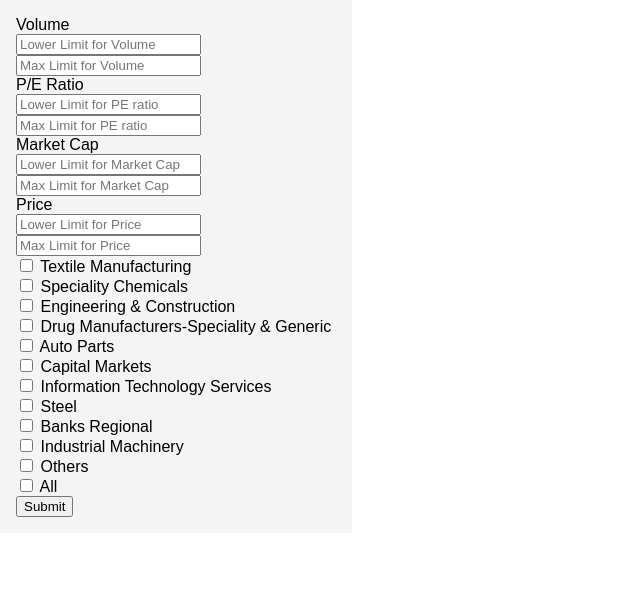
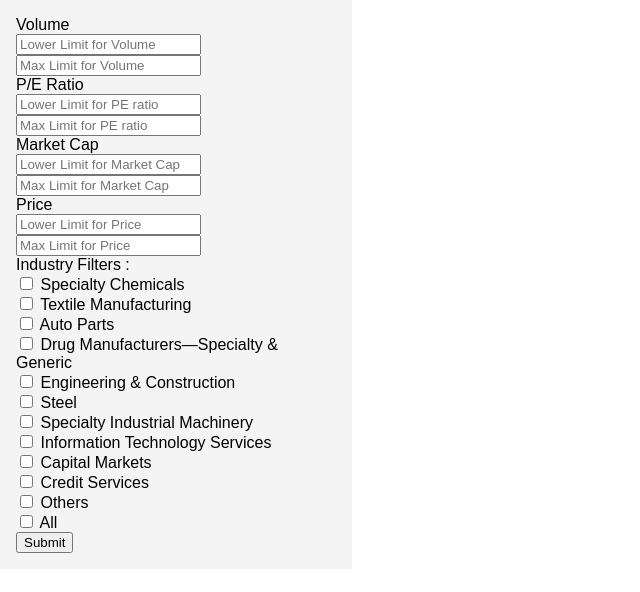
Before and after one commit to enigma-aaa/COP290_A1_Sub2, a Flask app: page /sort_page in a window 1280 px wide. Shown: the part 50-642 px from the top of the page, without its empty margins (0-640 px from the left). Run offline with Flask 3, Linux system fonts and the light colour scheme; parts of the project's set-up code (start-up, migrations or seed data) failed here and were passed over.

Commit message:
filtering backend complete

```diff
--- a/COP_290_Assignment1-main/app.py
+++ b/COP_290_Assignment1-main/app.py
@@ -23,7 +23,7 @@ all_stocks_df['new_col'] = np.where(all_stocks_df['industryKey'] != '' , all_sto
 all_stocks_df = all_stocks_df.drop(columns=['industryKey' , 'industry'])
 all_stocks_df = all_stocks_df.rename(columns={'new_col' : 'industryKey'})
 all_stocks_df = all_stocks_df[all_stocks_df.eq(0).sum(axis=1) <= 4]
-all_stocks_df['industryKey'].replace({'specialty-chemicals':'Specialty Chemicals' , 'auto-parts' : 'Auto Parts' , 'drug-manufacturers-specialty-generic':'Drug Manufacturers—Specialty & Generic' ,
+all_stocks_df['industryKey'] = all_stocks_df['industryKey'].replace({'specialty-chemicals':'Specialty Chemicals' , 'auto-parts' : 'Auto Parts' , 'drug-manufacturers-specialty-generic':'Drug Manufacturers—Specialty & Generic' ,
                                       'specialty-industrial-machinery':'Specialty Industrial Machinery' ,'steel' : 'Steel' ,'information-technology-services' :'Information Technology Services' ,
                                       'credit-services' :'Credit Services' ,'packaged-foods' :'Packaged Foods' , 'real-estate-development' :'Real Estate—Development' , 'agricultural-inputs' :'Agricultural Inputs' ,
                                         'furnishings-fixtures-appliances' :'Furnishings, Fixtures & Appliances' ,'textile-manufacturing' :'Textile Manufacturing' , 'asset-management' : 'Asset Management',
@@ -38,17 +38,17 @@ all_stocks_df['industryKey'].replace({'specialty-chemicals':'Specialty Chemicals
                                          'business-equipment-supplies':'Business Equipment & Supplies',  'specialty-business-services':'Specialty Business Services','communication-equipment':'Communication Equipment','medical-instruments-supplies':'Medical Instruments & Supplies' , 'medical-care-facilities':'Medical Care Facilities',
                                          'publishing':'Publishing','household-personal-products':'Household & Personal Products','oil-gas-refining-marketing':'Oil & Gas Refining & Marketing','footwear-accessories':'Footwear & Accessories','aerospace-defense':'Aerospace & Defense','utilities-independent-power-producers':'Utilities—Independent Power Producers',
                                          'utilities-regulated-gas':'Utilities—Regulated Gas','utilities-renewable':'Utilities—Renewable','utilities-regulated-electric':'Utilities—Regulated Electric','mortgage-finance':'Mortgage Finance','telecom-services':'Telecom Services','biotechnology':'Biotechnology','Tools & Accesories':'Tools & Accessories',
-                                         'beverages-wineries-distilleries':'Beverages—Wineries & Distilleries','beverages-brewers':'Beverages—Brewers'} , inplace=True)
+                                         'beverages-wineries-distilleries':'Beverages—Wineries & Distilleries','beverages-brewers':'Beverages—Brewers'})
 pd.set_option('display.max_rows',None)
-print(all_stocks_df['industryKey'].value_counts())
+# print(all_stocks_df['industryKey'].value_counts())
 pd.reset_option('display.max_rows')
 # print(all_stocks_df)
 loginErrorMsg = ""
 registerErrorMsg = ""
-
+allIndustriesList = all_stocks_df['industryKey'].unique().tolist()
 checked_filter_boxes = ['No' for i in range(0,12)]
 
-print('size' , all_stocks_df.shape)
+# print('size' , all_stocks_df.shape)
 # all_stocks_symbol_list = all_stocks_df['Symbol']
 initial = 1
 app = Flask(__name__)
@@ -86,7 +86,7 @@ filter_lims = {
     'price' : [0,inf]
 }
 
-Industries_filter = ['Textile Manufacturing' , 'Speciality Chemicals' , 'Engineering & Construction' , 'Drug Manufacturers-Speciality & Generic' , 'Auto Parts' , 'Capital Markets' , 'Information Technology Services' , 'Steel' , 'Banks Regional' , 'Industrial Machinery' , 'Others' , 'All']
+Industries_filter = ['Specialty Chemicals' , 'Textile Manufacturing' , 'Auto Parts' , 'Drug Manufacturers—Specialty & Generic' , 'Engineering & Construction' , 'Steel' , 'Specialty Industrial Machinery' , 'Information Technology Services' , 'Capital Markets' , 'Credit Services' , 'Others' , 'All']
 filtered_df = pd.DataFrame()
 curGraphSelection = {
     'SBIN':{
@@ -365,8 +365,8 @@ def dashboard():
         try:
             dataFrameDict = getStockDataFrameInfo()
         except e:
-            print("curGraphSelection is:")
-            print(curGraphSelection)
+            # print("curGraphSelection is:")
+            # print(curGraphSelection)
             raise e
         script1,div1 = drawCurGraphAndTable(dataFrameDict)
         padCurStockInfo(curStockInfo)
@@ -379,9 +379,9 @@ def dashboard():
         return redirect(url_for('index'))
 @app.route('/sort_page')
 def sort_page():
-    print('gonna render')
-    print(filtered_df)
-    print(*filtered_df_columns)
+    # print('gonna render')
+    # print(filtered_df)
+    # print(*filtered_df_columns)
     return render_template('sort.html' , stockList = stockList ,filtered_df = filtered_df ,
             filtered_df_columns = filtered_df_columns , checked_filter_boxes=checked_filter_boxes ,
             Industries_filter=Industries_filter )
@@ -468,8 +468,9 @@ def process_graph_options() :
 def process_mode_change() :
     global mode
     mode = request.form.get('graph-mode')
-    print("came here")
-    print(mode)
+    # print("came here")
+    # print(mode)
+
     return redirect(url_for('dashboard'))
 
 @app.route('/closeStock' , methods=['POST'])
@@ -479,8 +480,8 @@ def closeStock() :
     global stockList
     del curGraphSelection[to_close]
     stockList.remove(to_close)
-    print(*stockList)
-    print(to_close)
+    # print(*stockList)
+    # print(to_close)
     return redirect(url_for('dashboard'))
 # @app.route('/process_filters_market_cap' , methods=['POST'])
 # def process_filter() :
@@ -511,8 +512,8 @@ def process_filters() :
     m_lims = request.form.getlist('m_lim[]')
     list_check_status = request.form.getlist('checked_filter_boxes[]')
     list_check_status = [int(x) for x in list_check_status]
-    print('here')
-    print(*list_check_status)
+    # print('here')
+    # print(*list_check_status)
     for i in range(0,12) :
         if i in list_check_status :
             checked_filter_boxes[i] = 'yes'
@@ -546,22 +547,35 @@ def perform_filtering():
         (pd.to_numeric(all_stocks_df['trailingPE'], errors='coerce') <= filter_lims['pe_rat'][1])
     )
     filtered_df = all_stocks_df[condition]
-    if(checked_filter_boxes[11] == 'no') :
-            filtered_df = filtered_df.reset_index().rename(columns={'index':'Symbol'})
-            filtered_df = filtered_df.rename(columns={'marketCap':'Market Cap(in Cr)' , 'previousClose':'Prev. Close' , 'sector':'Sector' ,'open':'Open','dayLow':'Low','dayHigh' :'High' , 'currentPrice':'Price' , 'trailingPE' :'PE' ,'volume' :'Volume'})
+
+    filtered_df = filtered_df.reset_index().rename(columns={'index':'Symbol'})
+    filtered_df = filtered_df.rename(columns={'marketCap':'Market Cap(in Cr)' , 'previousClose':'Prev. Close' , 'sector':'Sector' ,'open':'Open','dayLow':'Low','dayHigh' :'High' , 'currentPrice':'Price' , 'trailingPE' :'PE' ,'volume' :'Volume'})
     # filtered_df['Market Cap(in Cr)'] = filtered_df['Market Cap(in Cr)']/100000000
     # filtered_df['Market Cap(in Cr)'] = filtered_df['Market Cap(in Cr)'].round(2)
     # print('Here I am ')
-
+    # for col in filtered_df :
+    #     print(col)
     filtered_df['PE'] = pd.to_numeric(filtered_df['PE'], errors='coerce')
     filtered_df['PE'] = filtered_df['PE'].round(2)
     filtered_df = filtered_df.rename(columns={'industryKey' : 'Industry'})
 
     colums_order = ['Symbol' , 'Industry' , 'Sector' , 'Prev. Close' , 'Open' , 'Low' , 'High' , 'Price' ,'Volume' , 'PE' , 'Market Cap(in Cr)']
     filtered_df = filtered_df[colums_order]
-    print(filtered_df['PE'])
+
+    # print(filtered_df['PE'])
     filtered_df_columns = filtered_df.columns
-    print('lessgo')
+    # print('lessgo')
+
+    checked_boxes_industry_list = []
+    if checked_filter_boxes[11] == 'no' :
+        for i in range(0,10) :
+            if checked_filter_boxes[i] == 'yes' :
+                checked_boxes_industry_list.append(Industries_filter[i])
+        if checked_filter_boxes[10] == 'yes' :
+            for x in allIndustriesList :
+                if not(x in Industries_filter) :
+                    checked_boxes_industry_list.append(x)
+        filtered_df = filtered_df[filtered_df['Industry'].isin(checked_boxes_industry_list)]
     return
 
 if __name__ == '__main__':
--- a/COP_290_Assignment1-main/stockInfoEff.py
+++ b/COP_290_Assignment1-main/stockInfoEff.py
@@ -4,7 +4,7 @@ import time
 from concurrent.futures import ThreadPoolExecutor
 df = pd.read_csv('./Data_folder/NSE_Stock_List.csv')
 symbols = df['Symbol']
-print("symbols are:",symbols)
+# print("symbols are:",symbols)
 columnNames = ['industryKey','industry','sector','previousClose','open',
 'dayLow','dayHigh','previousClose','currentPrice','volume'
 ,'trailingPE', 'marketCap']
@@ -32,7 +32,7 @@ def getAllInfos():
     with ThreadPoolExecutor() as executor:
         executor.map(get_stats,symbols)
     endTime = time.time()
-    print("timeElapsed =",endTime-startTime)
+    # print("timeElapsed =",endTime-startTime)
 
     dataFrameDict = {}
     for i in range(len(columnNames)):
--- a/COP_290_Assignment1-main/templates/sort.html
+++ b/COP_290_Assignment1-main/templates/sort.html
@@ -77,7 +77,8 @@
         <!-- </form> -->
 
         <!-- <form action="/process_filter_tables_checkbox" method="POST"> -->
-
+            <label for="">Industry Filters :</label>
+            <br>
             {% for i in range(0,12) %}
 
             <input type="checkbox" name="checked_filter_boxes[]" value={{i}} {% if checked_filter_boxes[i]=='yes' %} checked {% endif %}>
```
